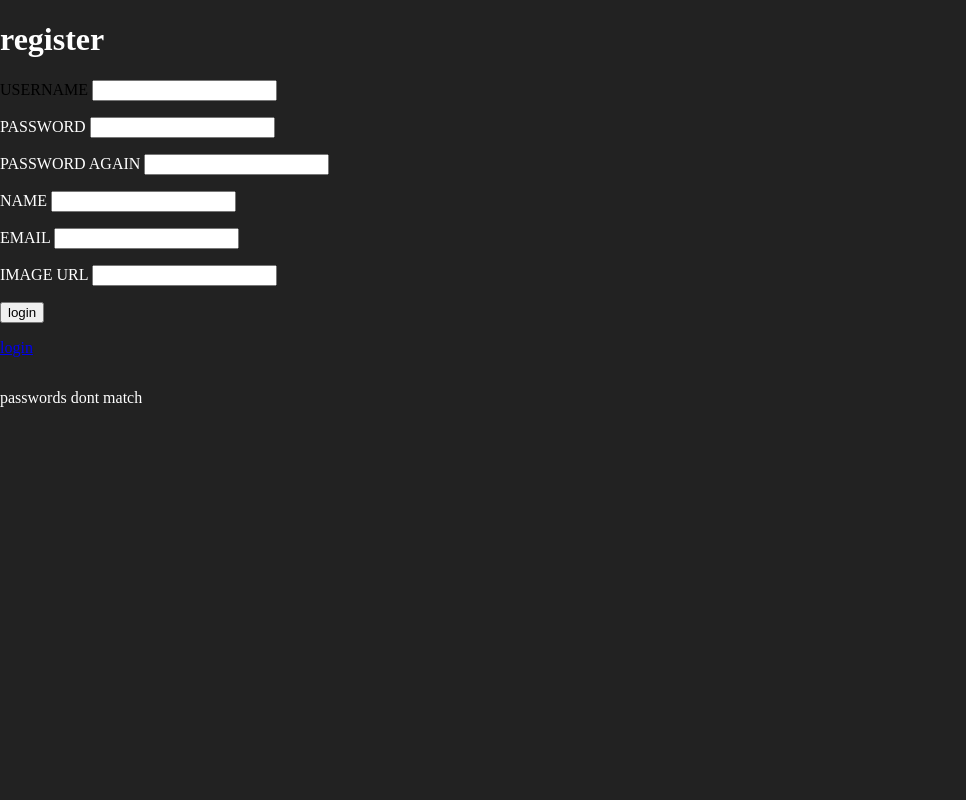
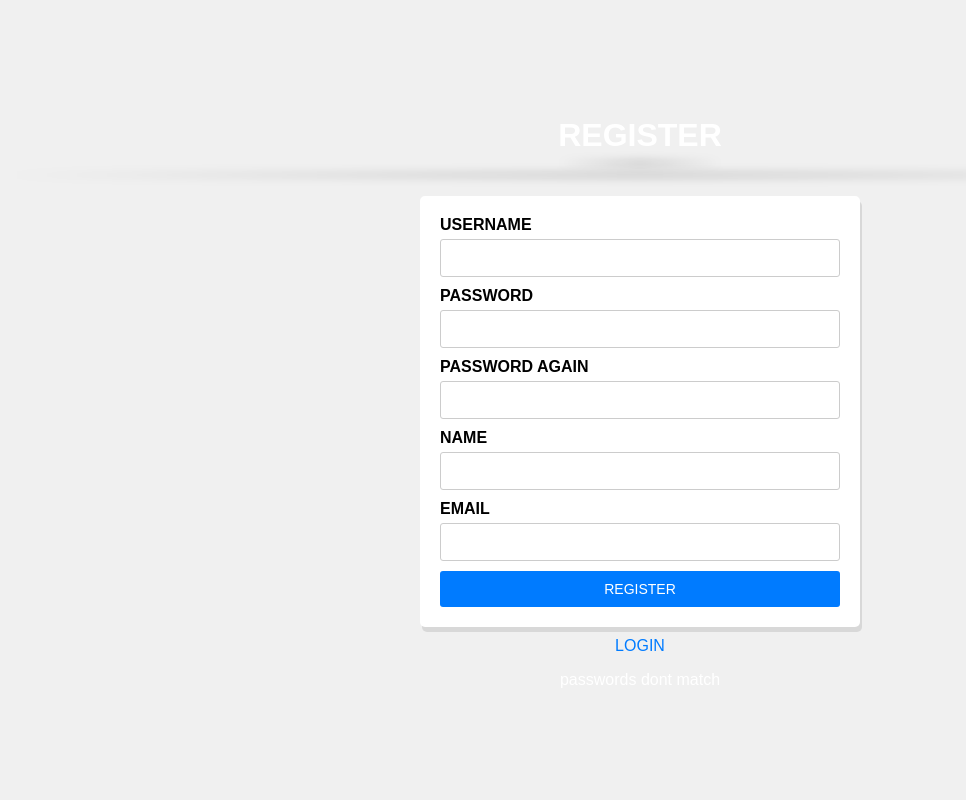
Before and after one commit to FEUP-LTW-2023/project-ltw03g09, a PHP site: page /registerPage.php?passwordMismatch=1 in a window 1280 px wide. Shown: the whole page, without its empty margins (0-966 px from the left). Run offline with PHP 8.4, Linux system fonts and the light colour scheme; data that the repository does not hold is empty.

Commit message:
register css made

```diff
--- /dev/null
+++ b/css/registerPage.css
@@ -0,0 +1,97 @@
+body {
+    font-family: Arial, sans-serif;
+    display: flex;
+    flex-direction: column;
+    align-items: center;
+    justify-content: center;
+    min-height: 100vh;
+    margin: 0;
+    background-color: #f0f0f0;
+  }
+
+  h1 {
+    margin-bottom: 20px;
+    position: relative;
+  }
+
+  h1::after {
+    content: "";
+    position: absolute;
+    bottom: -10px;
+    left: 0;
+    width: 100%;
+    height: 2px;
+    background-image: linear-gradient(to right, transparent, rgba(0, 0, 0, 0.5), transparent);
+    filter: blur(5px);
+  }
+
+  .form-container {
+    background-color: #ffffff;
+    padding: 20px;
+    border-radius: 5px;
+    box-shadow:  2px 5px rgba(0, 0, 0, 0.1);
+    width: 100%;
+    max-width: 400px;
+    margin-top: 20px;
+  }
+
+  form {
+    display: flex;
+    flex-direction: column;
+  }
+
+  label {
+    margin-bottom: 5px;
+    font-weight: bold;
+  }
+
+  input[type="text"],
+  input[type="password"] {
+    padding: 10px;
+    margin-bottom: 10px;
+    border: 1px solid #ccc;
+    border-radius: 3px;
+    font-size: 14px;
+  }
+
+  input[type="submit"] {
+    padding: 10px;
+    background-color: #007bff;
+    color: #ffffff;
+    border: none;
+    border-radius: 3px;
+    font-size: 14px;
+    cursor: pointer;
+  }
+
+  input[type="submit"]:hover {
+    background-color: #0056b3;
+  }
+
+  a {
+    display: inline-block;
+    margin-top: 10px;
+    color: #007bff;
+    text-decoration: none;
+  }
+
+  a:hover {
+    text-decoration: underline;
+  }
+
+  .blurred-line {
+    width: 100%;
+    height: 2px;
+    position: relative;
+  }
+
+  .blurred-line::after {
+    content: "";
+    position: absolute;
+    top: 0;
+    left: 0;
+    width: 100%;
+    height: 100%;
+    background-image: linear-gradient(to right, transparent, rgba(0, 0, 0,0.5), transparent);
+    filter: blur(5px);
+  }
--- a/registerPage.php
+++ b/registerPage.php
@@ -5,31 +5,31 @@
     <meta charset="UTF-8">
     <meta name="viewport" content="width=device-width, initial-scale=1.0">
     <link href="style.css" rel="stylesheet">
+    <link href="css/registerPage.css" rel="stylesheet">
     <link href="layout.css" rel="stylesheet">
     <link href="responsive.css" rel="stylesheet">
     <link href="comments.css" rel="stylesheet">
     <link href="forms.css" rel="stylesheet">
   </head>
   <body>
-    <h1>register</h1>
-    <form action="database/register.php" method="post">
-	USERNAME
-	<input type="text" name="username" >
-	<p/>PASSWORD
-	<input type="password" name="password" >
-	<p/>PASSWORD AGAIN
-	<input type="password" name="password2" >
-	<p/>NAME
-	<input type="text" name="name" >
-	<p/>EMAIL
-	<input type="text" name="email" >
-	<p/>IMAGE URL
-  <input type="text" name="image" >
-	<p/>
-	<input type="submit" name="submit" value="login">
-	<p/>
-	<a href="index.php">login</a>
-    </form>
+    <h1>REGISTER</h1>
+    <div class="blurred-line"></div>
+    <div class="form-container">
+      <form action="database/register.php" method="post">
+        <label for="username">USERNAME</label>
+        <input type="text" name="username" id="username">
+        <label for="password">PASSWORD</label>
+        <input type="password" name="password" id="password">
+        <label for="password2">PASSWORD AGAIN</label>
+        <input type="password" name="password2" id="password2">
+        <label for="name">NAME</label>
+        <input type="text" name="name" id="name">
+        <label for="email">EMAIL</label>
+        <input type="text" name="email" id="email">
+        <input type="submit" name="submit" value="REGISTER">
+      </form>
+    </div>
+    <a href="index.php">LOGIN</a>
   </body>
 </html>
 
```
Also changed, not shown: css/index.css (added, +93 -0 lines), index.php (+12 -7 lines).
